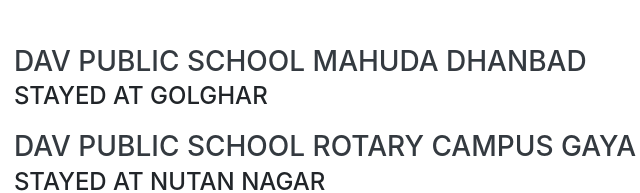
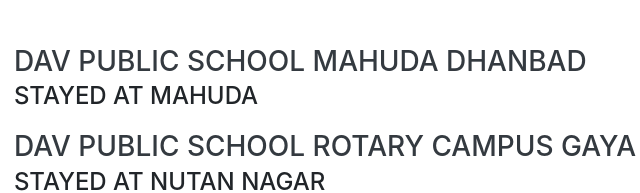
Before and after one commit to vineet201/resume, a website with bundled scripts: page index.html in a window 1280 px wide. Shown: the part 2375-2568 px from the top of the page, 306-946 px from the left. Built offline with nearby package versions, Linux system fonts and the light colour scheme; a web font is replaced by a local one.

Commit message:
Update index.html

```diff
--- a/index.html
+++ b/index.html
@@ -189,7 +189,7 @@
         <div class="resume-item d-flex flex-column flex-md-row justify-content-between">
           <div class="resume-content">
             <h3 class="mb-0">DAV PUBLIC SCHOOL MAHUDA DHANBAD</h3>
-            <div class="subheading mb-3">stayed at golghar</div>
+            <div class="subheading mb-3">stayed at mahuda</div>
             <p></p>
           </div>
           <div class="resume-date text-md-right">
```
